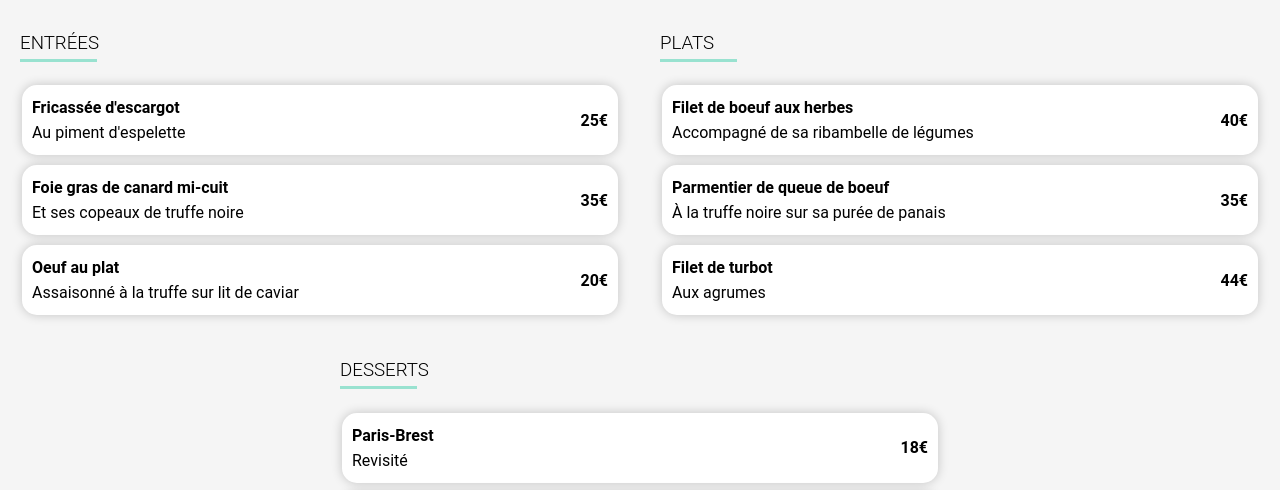
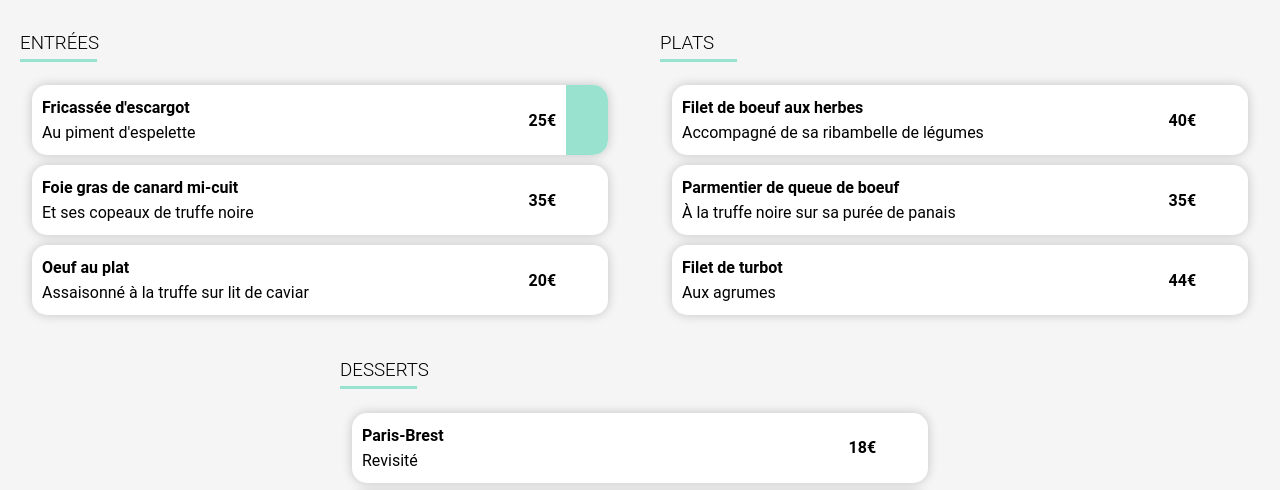
Before and after one commit to aissetousacko/AissetouSacko_3_01032022.github.io, a website: page public/html/la-palette-du-gout.html in a window 1280 px wide. Shown: the part 405-895 px from the top of the page. Drawn offline with Linux system fonts and the light colour scheme; a web font is replaced by a local one.

Commit message:
Adding animation for the check of a card

```diff
--- a/public/html/la-palette-du-gout.html
+++ b/public/html/la-palette-du-gout.html
@@ -41,90 +41,93 @@
             <div class="menu__display">
                 <section class="menu__meals">
                     <h3>ENTRÉES</h3>
-                    <div class="menu__card appear--1">
-                        <div class="menu__card--text">
+                    <div class="menu-card appear--1">
+                        <div class="menu-card__text">
                             <h4>Fricassée d'escargot</h4>
                             <p>Au piment d'espelette</p>
                         </div>
-                        <div class="menu__card--price">
+                        <div class="menu-card__price">
                             <h4>25€</h4>
                         </div>
+                        <div class="menu-card__check">
+                            <i class="fa-solid fa-circle-check"></i>
+                        </div>
                     </div>
-                    <div class="menu__card appear--2">
-                        <div class="menu__card--text">
+                    <div class="menu-card appear--2">
+                        <div class="menu-card__text">
                             <h4>Foie gras de canard mi-cuit</h4>
                             <p>Et ses copeaux de truffe noire</p>
                         </div>
-                        <div class="menu__card--price">
+                        <div class="menu-card__price">
                             <h4>35€</h4>
                         </div>
                     </div>
-                    <div class="menu__card appear--3">
-                        <div class="menu__card--text">
+                    <div class="menu-card appear--3">
+                        <div class="menu-card__text">
                             <h4>Oeuf au plat</h4>
                             <p>Assaisonné à la truffe sur lit de caviar</p>
                         </div>
-                        <div class="menu__card--price">
+                        <div class="menu-card__price">
                             <h4>20€</h4>
                         </div>
                     </div>
                 </section>
                 <section class="menu__meals">
                     <h3>PLATS</h3>
-                    <div class="menu__card appear--1">
-                        <div class="menu__card--text">
+                    <div class="menu-card appear--1">
+                        <div class="menu-card__text">
                             <h4>Filet de boeuf aux herbes</h4>
                             <p>Accompagné de sa ribambelle de légumes</p>
                         </div>
-                        <div class="menu__card--price">
+                        <div class="menu-card__price">
                             <h4>40€</h4>
                         </div>
                     </div>
-                    <div class="menu__card appear--2">
-                        <div class="menu__card--text">
+                    <div class="menu-card appear--2">
+                        <div class="menu-card__text">
                             <h4>Parmentier de queue de boeuf</h4>
                             <p>À la truffe noire sur sa purée de panais</p>
                         </div>
-                        <div class="menu__card--price">
+                        <div class="menu-card__price">
                             <h4>35€</h4>
                         </div>
                     </div>
-                    <div class="menu__card appear--3">
-                        <div class="menu__card--text">
+                    <div class="menu-card appear--3">
+                        <div class="menu-card__text">
                             <h4>Filet de turbot</h4>
                             <p>Aux agrumes</p>
                         </div>
-                        <div class="menu__card--price">
+                        <div class="menu-card__price">
                             <h4>44€</h4>
                         </div>
                     </div>
                 </section>
                 <section class="menu__meals">
                     <h3>DESSERTS</h3>
-                    <div class="menu__card appear--1">
-                        <div class="menu__card--text">
+                    <div class="menu-card appear--1">
+                        <div class="menu-card__text">
                             <h4>Paris-Brest</h4>
                             <p>Revisité</p>
                         </div>
-                        <div class="menu__card--price">
+                        <div class="menu-card__price">
                             <h4>18€</h4>
                         </div>
                     </div>
-                    <div class="menu__card appear--2">
-                        <div class="menu__card--text">
+                    <div class="menu-card appear--2">
+                        <div class="menu-card__text">
                             <h4>Macaron au chocolat d'exception</h4>
                             <p>Et glace à la vanille de Madagascar</p>
                         </div>
-                        <div class="menu__card--price">
+                        <div class="menu-card__price">
                             <h4>22€</h4>
                         </div>
                     </div>
-                    <div class="menu__card appear--3">
-                        <div class="menu__card--text">
+                    <div class="menu-card appear--3">
+                        <div class="menu-card__text">
                             <h4>Mousse au chocolat</h4>
                             <p>Au piment d'Espelette et à la truffe noire</p>
                         </div>
-                        <div class="menu__card--price">
+                        <div class="menu-card__price">
                             <h4>23€</h4>
                         </div>
                     </div>
--- a/sass/pages/_menu.scss
+++ b/sass/pages/_menu.scss
@@ -55,29 +55,48 @@
             padding-bottom: 5px;
         }
     }
-    &__card {
+    &-card {
         width: 90%;
-        padding: 10px;
         display: flex;
-        justify-content: space-between;
+        /* justify-content: space-between; */
         background-color: $color-white;
         margin: 5px auto;
         border-radius: 15px;
         box-shadow: $box-shadow;
+        cursor: pointer;
+        overflow: hidden;
         animation: appear 1s both ease;
-        &--text {
+        &__description {
+            display: flex;
+        }
+        &__text {
+            padding: 10px;
+            width: 81%;
+            overflow: hidden;
             h4, p {
                 margin: 0;
                 padding: 3px 0;
             }
         }
-        &--price {
+        &__price {
             display: flex;
             justify-content: center;
-                align-items: center;
+            align-items: center;
+            padding: 10px;
             h4 {
                 margin: 0;
             }
+        }
+        &__check {
+            display: flex;
+            justify-content: center;
+            align-items: center;
+            width: 20%;
+            background-color: $color-tertiary;
+            color: $color-white;
+            margin-right: -25%;
+            transition: margin-right 0.5s ease-in-out;
+            cursor: pointer;
         }
     }
     &__btn {
@@ -86,6 +105,10 @@
         padding-top: 30px;
     }
 
+}
+
+.menu-card:hover .menu-card__check {
+    margin-right: 0;
 }
 
 .appear {
```
Also changed, not shown: public/css/style.css, 1 other file.
